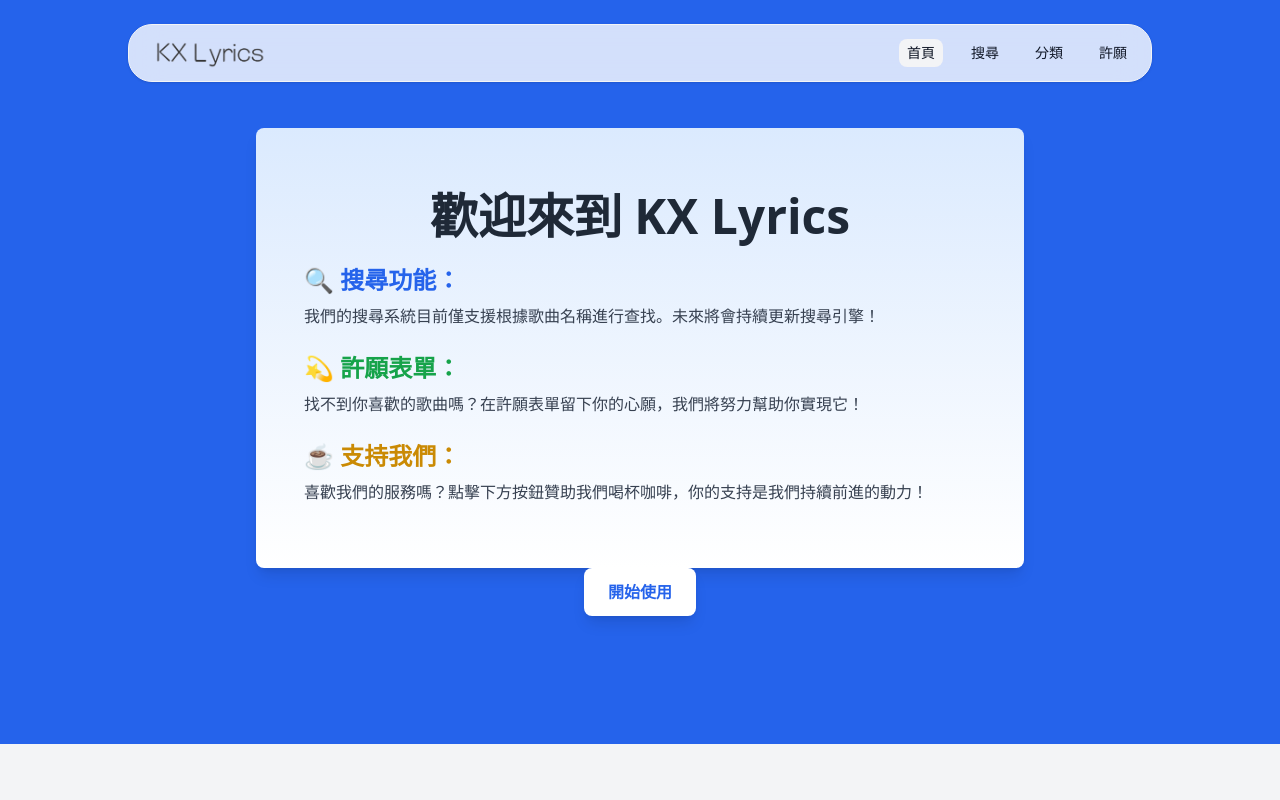
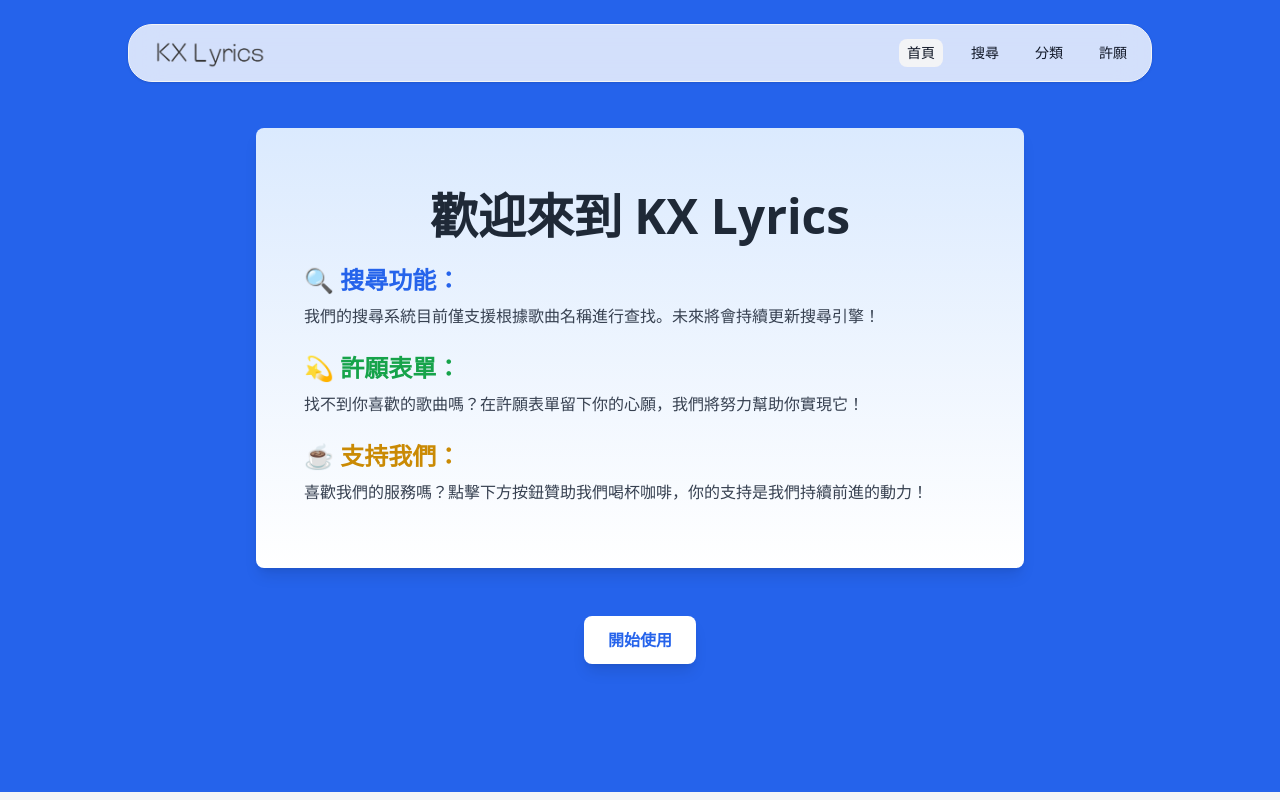
Before and after one commit to kakeru13468/lyricsWeb, a React (Vite) app: page / in a window 1280 px wide. Shown: the top 800 px of the page. Built offline with nearby package versions, Linux system fonts and the light colour scheme; no server answers.

Commit message:
[feat]fix button ui

```diff
--- a/src/Pages/Home.jsx
+++ b/src/Pages/Home.jsx
@@ -103,7 +103,7 @@ const Home = () => {
             initial={{ opacity: 0 }}
             animate={{ opacity: 1 }}
             transition={{ delay: 0.5, duration: 1 }}
-            className="inline-block bg-white text-blue-600 font-semibold px-6 py-3 rounded-lg shadow-lg hover:bg-gray-200 transition-all duration-200"
+            className="inline-block mt-12 bg-white text-blue-600 font-semibold px-6 py-3 rounded-lg shadow-lg hover:bg-gray-200 transition-all duration-200"
           >
             開始使用
           </motion.button>
```
